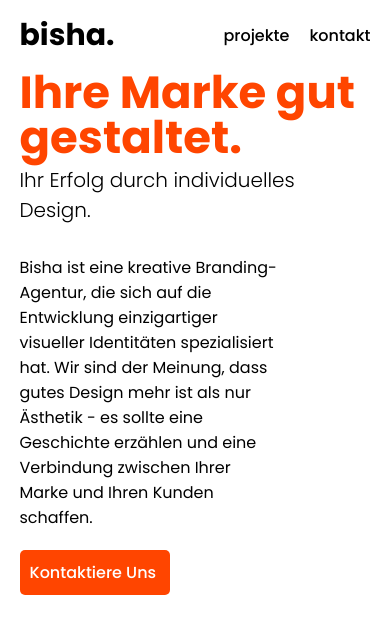
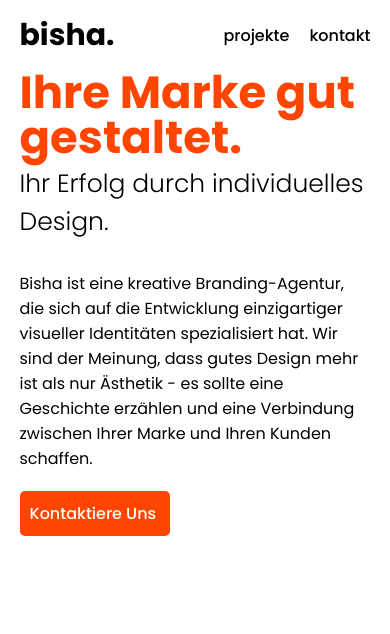
Before and after one commit to zerokater/bisha, a SvelteKit app: page / in a window 390 px wide. Shown: the top 634 px of the page. Built offline with nearby package versions, Linux system fonts and the light colour scheme.

Commit message:
homepage-fix

```diff
--- a/src/routes/+layout.svelte
+++ b/src/routes/+layout.svelte
@@ -83,7 +83,7 @@
     font-size: 4.5rem;
   }
   :global(h2){
-    font-size: 2rem;
+    font-size: 2.5rem;
   }
 
 }
--- a/src/routes/+page.svelte
+++ b/src/routes/+page.svelte
@@ -66,7 +66,15 @@ main {
   .uber-uns {
     width: 75%;
   }
+}
+
+@media only screen and (max-width: 768px) {
+  .uber-uns{
+    width: auto;
   }
+
+}
+
 </style>
 
 <!--https://schum123.github.io/svelte-loading-spinners/?ref=madewithsvelte.com-->
```
